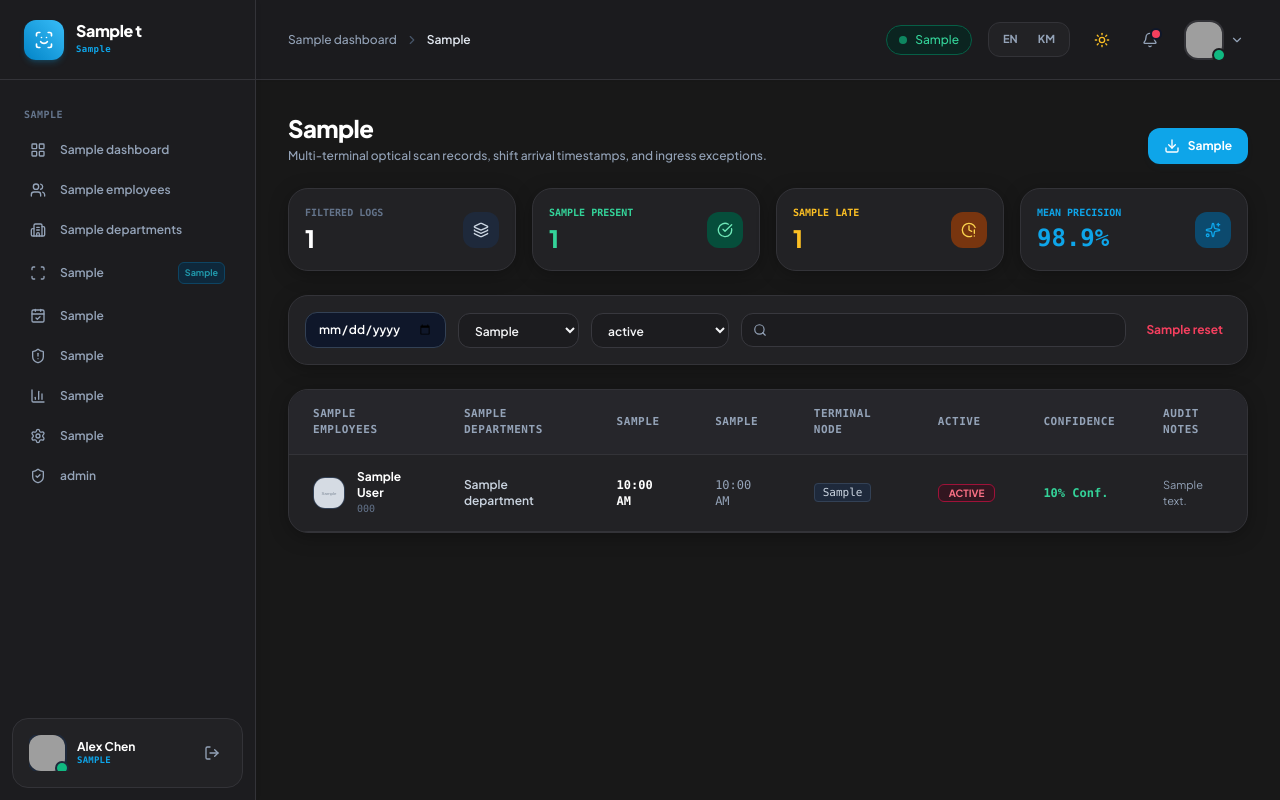
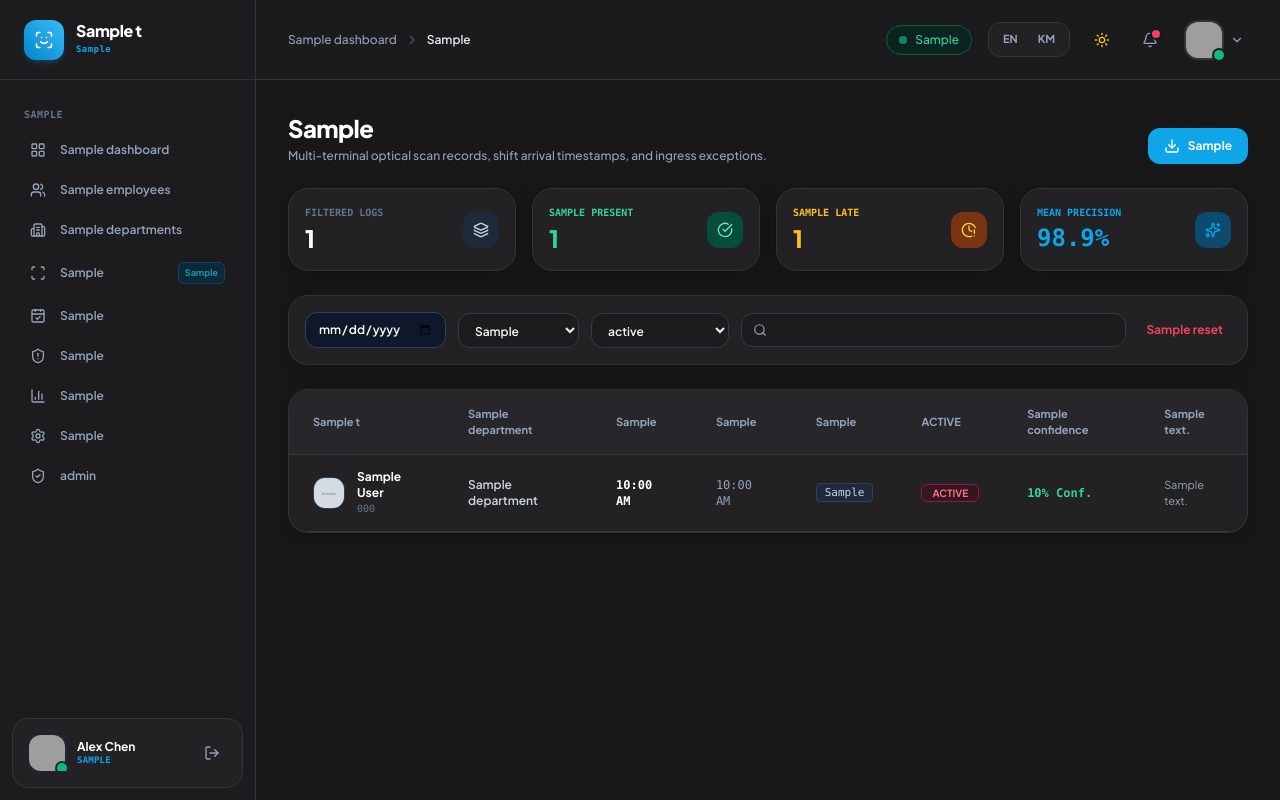
Before and after one commit to NgetMeas22/FaceTrack-AI, a FastAPI app: template app/templates/attendance.html in a window 1280 px wide. Run offline with FastAPI, Linux system fonts and the light colour scheme; the template is opened without the code that fills it: most values are stand-ins (such as "Sample title", 1, 10 or a date in 2020); grey boxes marked "Sample" are stand-in pictures; parts of the project's set-up code (start-up, migrations or seed data) failed here and were passed over; some libraries are stand-ins or nearby versions; some web fonts are replaced; grey boxes are pictures that could not be loaded.

Commit message:
fix(i18n): localize table headers in audit logs, attendance and departments with referer-aware redirects

```diff
--- a/app/main.py
+++ b/app/main.py
@@ -891,9 +891,12 @@ def create_employee_api(
     db: Session = Depends(get_db),
 ):
     curr_user = require_user(request, db, [ROLE_ADMIN, ROLE_HR])
+    referer = request.headers.get("referer", "")
+    target_lang = "kh" if "/kh/" in referer else "en"
+
     existing = db.query(Employee).filter_by(employee_code=employee_code.strip()).first()
     if existing:
-        return RedirectResponse(url="/en/employees?error=Employee+Code+already+exists", status_code=303)
+        return RedirectResponse(url=f"/{target_lang}/employees?error=Employee+Code+already+exists", status_code=303)
 
     emp = Employee(
         employee_code=employee_code.strip(),
@@ -952,7 +955,7 @@ def create_employee_api(
     db.add(audit)
     db.commit()
 
-    return RedirectResponse(url="/en/employees?success=created", status_code=303)
+    return RedirectResponse(url=f"/{target_lang}/employees?success=created", status_code=303)
 
 
 @app.post("/api/employees/{emp_id}/update")
@@ -971,6 +974,9 @@ def update_employee_api(
     db: Session = Depends(get_db),
 ):
     curr_user = require_user(request, db, [ROLE_ADMIN, ROLE_HR])
+    referer = request.headers.get("referer", "")
+    target_lang = "kh" if "/kh/" in referer else "en"
+
     emp = db.query(Employee).filter_by(id=emp_id).first()
     if not emp:
         raise HTTPException(status_code=404, detail="Employee not found.")
@@ -1028,7 +1034,7 @@ def update_employee_api(
     db.add(audit)
     db.commit()
 
-    return RedirectResponse(url="/en/employees?success=updated", status_code=303)
+    return RedirectResponse(url=f"/{target_lang}/employees?success=updated", status_code=303)
 
 
 def set_system_setting(db: Session, key: str, value: str, desc: str = ""):
@@ -1313,6 +1319,9 @@ def purge_old_logs_api(
 @app.post("/api/employees/{emp_id}/delete")
 def delete_employee_api(emp_id: int, request: Request, db: Session = Depends(get_db)):
     curr_user = require_user(request, db, [ROLE_ADMIN, ROLE_HR])
+    referer = request.headers.get("referer", "")
+    target_lang = "kh" if "/kh/" in referer else "en"
+
     emp = db.query(Employee).filter_by(id=emp_id).first()
     if not emp:
         raise HTTPException(status_code=404, detail="Employee not found.")
@@ -1330,7 +1339,7 @@ def delete_employee_api(emp_id: int, request: Request, db: Session = Depends(get
     db.add(audit)
     db.commit()
 
-    return RedirectResponse(url="/en/employees?success=deleted", status_code=303)
+    return RedirectResponse(url=f"/{target_lang}/employees?success=deleted", status_code=303)
 
 
 class FaceEnrollRequest(BaseModel):
--- a/app/templates/attendance.html
+++ b/app/templates/attendance.html
@@ -127,16 +127,16 @@
   <div class="aesthetic-card overflow-hidden">
     <div class="overflow-x-auto">
       <table class="w-full text-left text-xs">
-        <thead class="text-slate-400 dark:text-slate-400 uppercase bg-slate-50/80 dark:bg-[#26262b] border-b border-slate-100 dark:border-[#333338] font-mono tracking-wider text-[11px]">
+        <thead class="bg-slate-50/80 dark:bg-[#26262b] border-b border-slate-200 dark:border-[#333338] text-[11px]">
           <tr>
-            <th class="py-4 px-6">{{ t.employees }}</th>
-            <th class="py-4 px-6">{{ t.departments }}</th>
+            <th class="py-4 px-6">{{ t.employee_name or t.employees }}</th>
+            <th class="py-4 px-6">{{ t.department }}</th>
             <th class="py-4 px-6">{{ t.check_in }}</th>
             <th class="py-4 px-6">{{ t.check_out }}</th>
-            <th class="py-4 px-6">Terminal Node</th>
+            <th class="py-4 px-6">{{ t.terminal_node }}</th>
             <th class="py-4 px-6">{{ t.status }}</th>
-            <th class="py-4 px-6">Confidence</th>
-            <th class="py-4 px-6">Audit Notes</th>
+            <th class="py-4 px-6">{{ t.confidence }}</th>
+            <th class="py-4 px-6">{{ t.audit_notes }}</th>
           </tr>
         </thead>
         <tbody class="divide-y divide-slate-100 dark:divide-[#1e2c48]">
@@ -148,9 +148,10 @@
               <div class="flex items-center gap-3">
                 <div class="w-8 h-8 rounded-xl bg-slate-100 dark:bg-slate-800 overflow-hidden border border-slate-200 dark:border-slate-700 flex items-center justify-center shrink-0">
                   {% if r.employee.photo_path %}
-                    <img src="{{ r.employee.photo_path }}" alt="{{ r.employee.full_name }}" class="w-full h-full object-cover">
+                    <img src="{{ r.employee.photo_path }}" alt="{{ r.employee.full_name }}" class="w-full h-full object-cover" onerror="this.style.display='none'; this.nextElementSibling.style.display='flex';">
+                    <span class="text-xs font-bold text-[#0ea5e9] hidden">{{ (r.employee.first_name[0] if r.employee.first_name else '') + (r.employee.last_name[0] if r.employee.last_name else '') }}</span>
                   {% else %}
-                    <span class="text-xs font-bold text-[#0ea5e9]">{{ r.employee.first_name[0] }}</span>
+                    <span class="text-xs font-bold text-[#0ea5e9]">{{ (r.employee.first_name[0] if r.employee.first_name else '') + (r.employee.last_name[0] if r.employee.last_name else '') }}</span>
                   {% endif %}
                 </div>
                 <div>
```
Also changed, not shown: app/templates/audit_logs.html (+4 -4 lines), app/templates/departments.html (+6 -6 lines).
